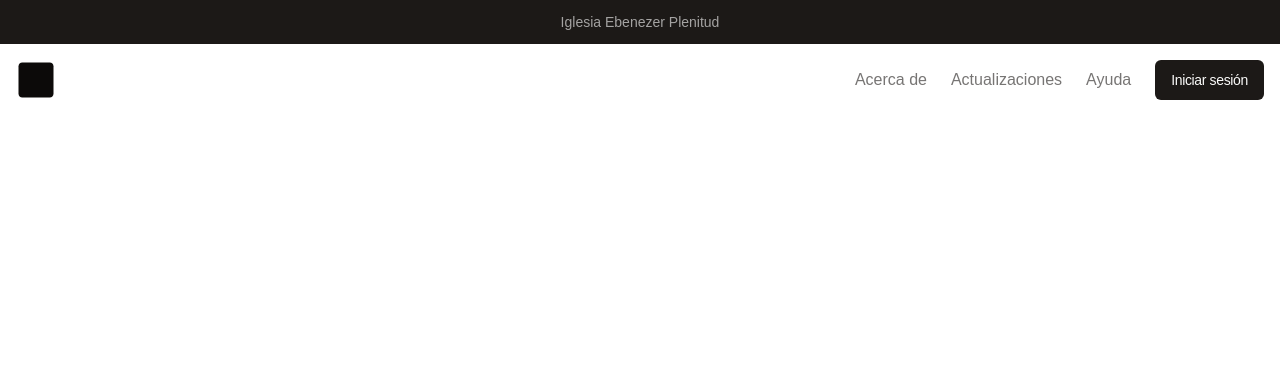
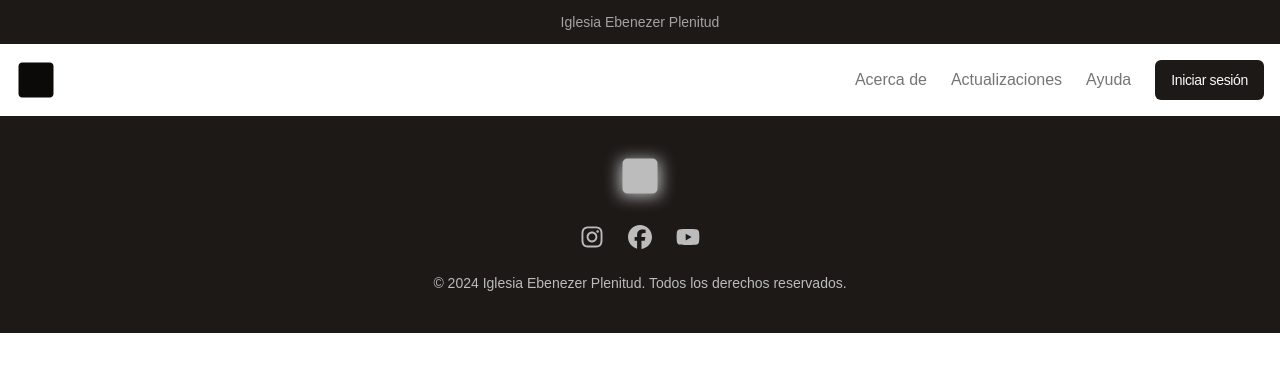
Before and after one commit to angelstchavez/ebenezer, a Next.js app: page / in a window 1280 px wide. Shown: the top 372 px of the page. Built offline with nearby package versions, Linux system fonts and the light colour scheme.

Commit message:
feat: add initial footer component

```diff
--- a/app/page.tsx
+++ b/app/page.tsx
@@ -1,9 +1,11 @@
+import Footer from "@/components/landing/footer";
 import Header from "@/components/landing/header";
 
 export default function Home() {
   return (
     <>
       <Header />
+      <Footer />
     </>
   );
 }
--- /dev/null
+++ b/components/landing/footer.tsx
@@ -0,0 +1,27 @@
+import { FaInstagram, FaFacebook, FaSquare, FaYoutube } from "react-icons/fa6";
+
+const Footer = () => {
+  const currentYear = new Date().getFullYear();
+
+  return (
+    <footer className="bg-primary text-[#BCBCBC] text-sm py-10 text-center">
+      <div className="container mx-auto px-4">
+        <div className="inline-flex relative before:content-[''] before:top-1 before:bottom-0 before:w-full before:blur before:bg-[linear-gradient(to_right,#BCBCBC,#BCBCBC,#BCBCBC,#BCBCBC)] before:absolute">
+          <FaSquare size={40} className="relative" />
+        </div>
+        <nav className="flex flex-col md:flex-row md:justify-center gap-6 mt-6"></nav>
+        <div className="flex justify-center gap-6 text-[#BCBCBC]">
+          <FaInstagram size={24} />
+          <FaFacebook size={24} />
+          <FaYoutube size={24} />
+        </div>
+        <p className="mt-6">
+          &copy; {currentYear} Iglesia Ebenezer Plenitud. Todos los derechos
+          reservados.
+        </p>
+      </div>
+    </footer>
+  );
+};
+
+export default Footer;
```
